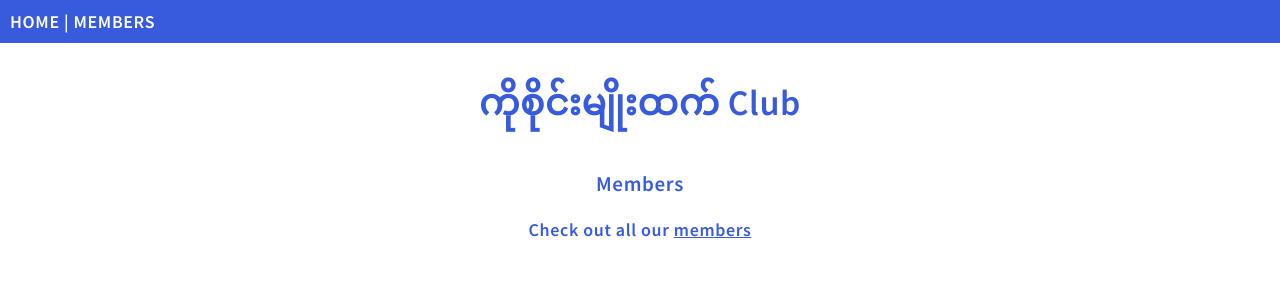
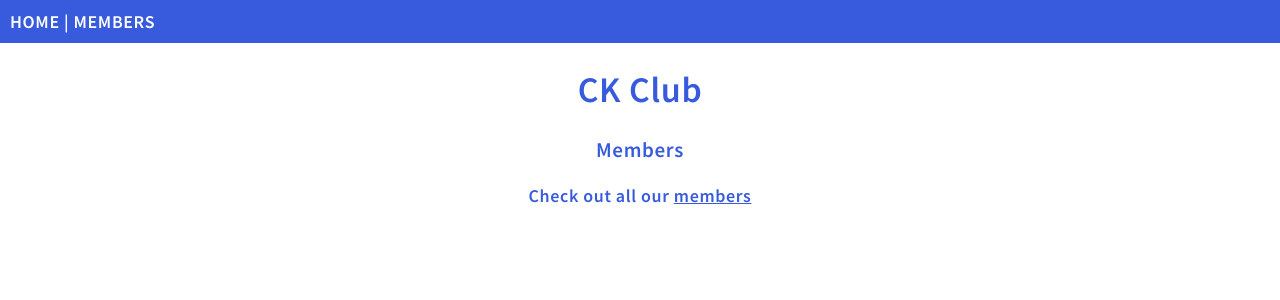
Before and after one commit to kominhtet/django-webapp, a Django app: page / in a window 1280 px wide. Shown: the top 300 px of the page. Run offline with Django 4.2, Linux system fonts and the light colour scheme.

Commit message:
name change

```diff
--- a/members/templates/main.html
+++ b/members/templates/main.html
@@ -2,7 +2,7 @@
 <html lang="en">
 <head>
     <meta charset="UTF-8">
-    <title>ကိုစိုင်းမျိုးထက် Tennis Club</title>
+    <title>CK Tennis Club</title>
 </head>
 <body>
 {% extends "master.html" %}
@@ -14,7 +14,7 @@
 
 {% block content %}
   <div class="main">
-    <h1>ကိုစိုင်းမျိုးထက် Club</h1>
+    <h1>CK Club</h1>
 
     <h3>Members</h3>
 
```
